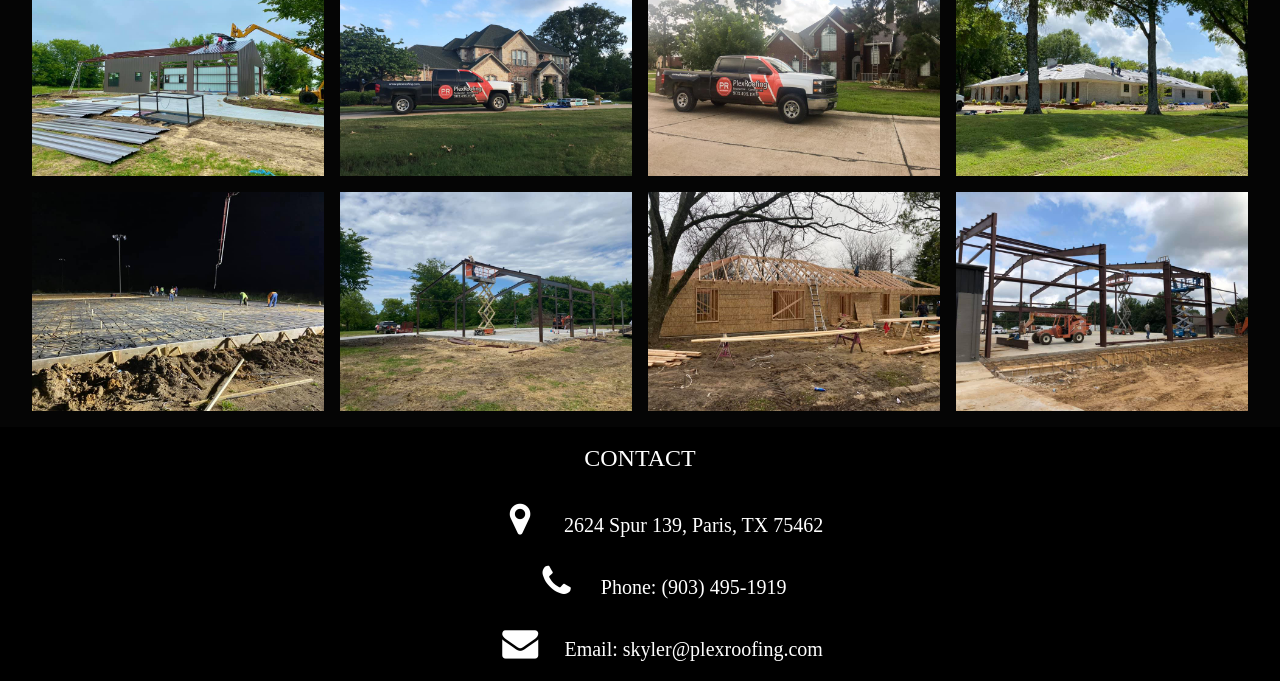
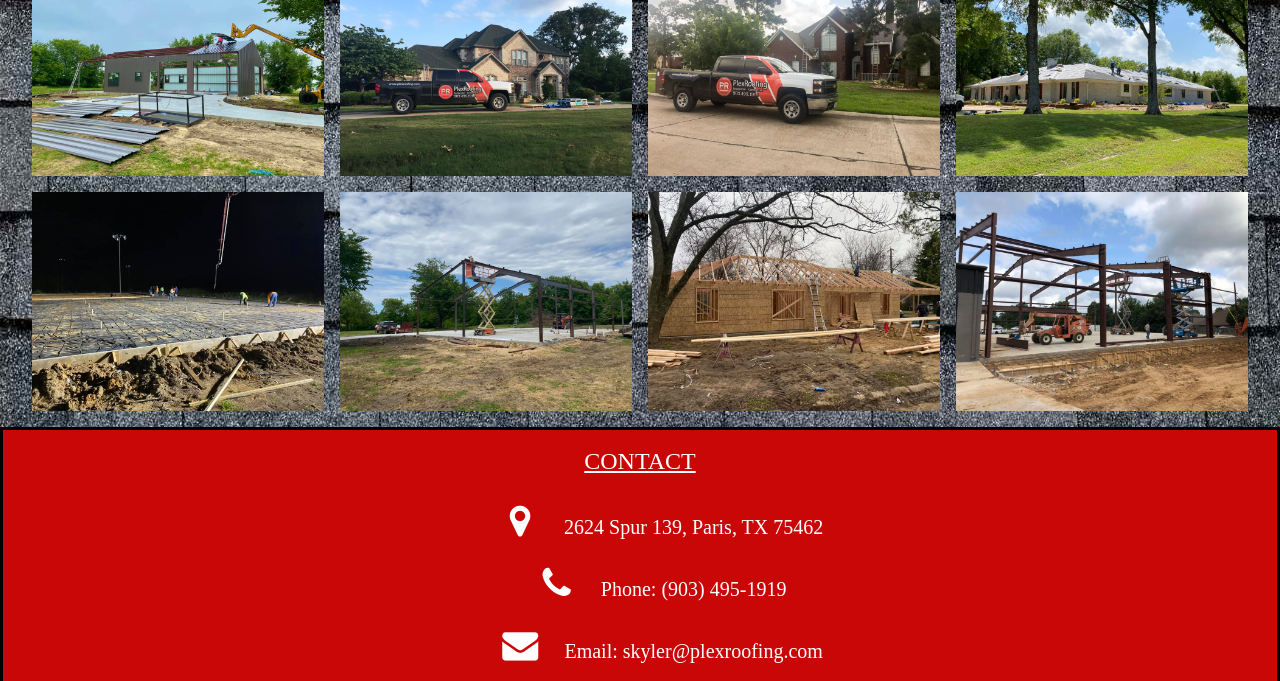
Before and after one commit to codyalmand/Plex, a plain HTML site: page index.html in a window 1280 px wide. Shown: the part 1142-1823 px from the top of the page. Drawn offline with nearby package versions, Linux system fonts and the light colour scheme.

Commit message:
background images

```diff
--- a/index.html
+++ b/index.html
@@ -8,7 +8,10 @@
 <link rel="stylesheet" href="https://cdnjs.cloudflare.com/ajax/libs/font-awesome/4.7.0/css/font-awesome.min.css">
 
 <style>
-body,h1,h2,h3,h4,h5,h6 {font-family: serif}
+body,h1,h2,h3,h4,h5,h6 {
+  font-family: serif;
+  background-color: black;
+}
 
 body, html {
   height: 100%;
@@ -18,6 +21,15 @@ body, html {
     text-align: center;
     font-family: serif;
     font-size: 20px;
+    background-color: rgb(202, 7, 7);
+    color: white;
+    border: solid black;
+
+
+}
+.ctitle {
+  background-color: rgb(202, 7, 7);
+  text-decoration: underline white;
 }
 
 /* Full height image header */
@@ -36,7 +48,8 @@ body, html {
     text-align: center;
 }
 #work {
-    background-color: rgb(5, 5, 5);
+    /* background-color: rgb(5, 5, 5); */
+    background-image: url("images/shingles2.jpg");
 }
 #myNavbar {
   background-color: rgb(202, 7, 7);
@@ -167,8 +180,8 @@ body, html {
 </div>
 
 <!-- Contact Section -->
-<div class="w3-container w3-black" id="contact">
-  <h3 class="">CONTACT</h3>
+<div class="container" id="contact">
+  <h3 class="ctitle">CONTACT</h3>
   <p class="w3-center w3-large"></p>
   <div>
     <ul>
```
Also changed, not shown: images/shingles2.jpg (added).
